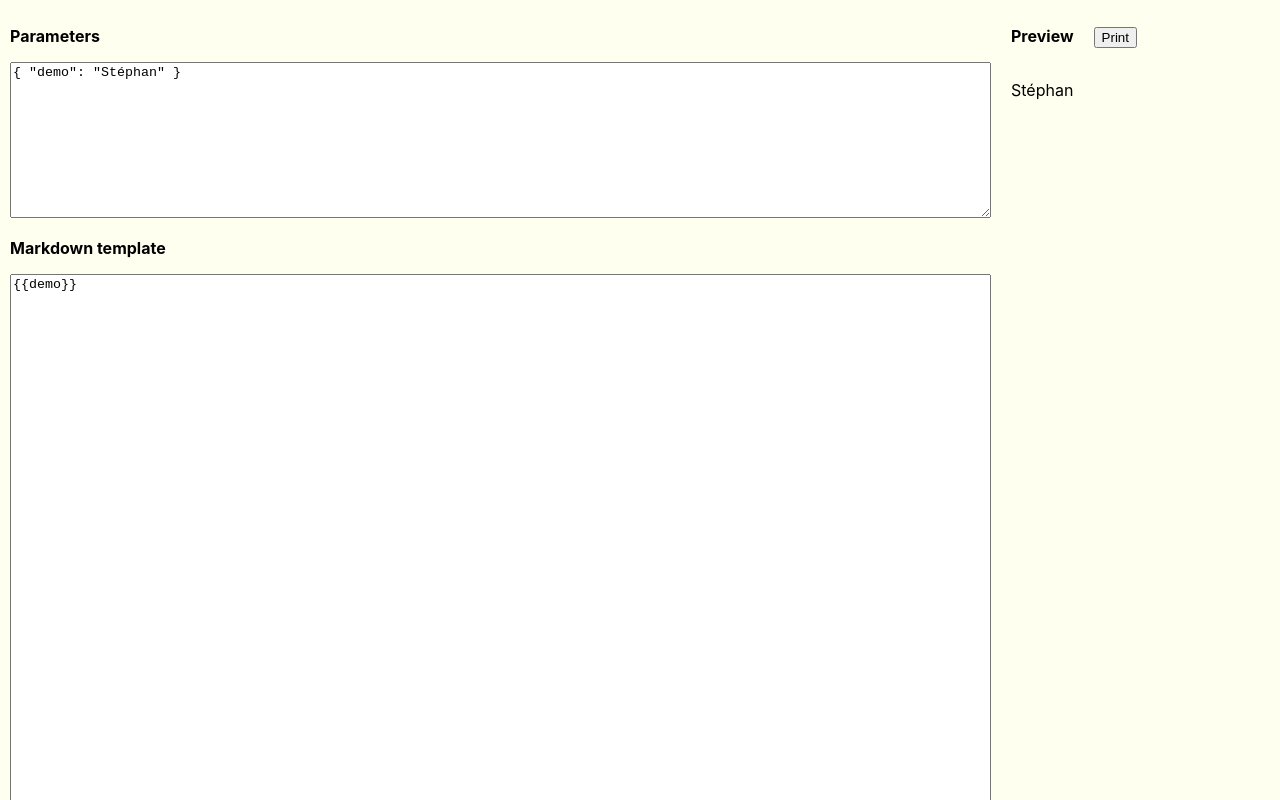
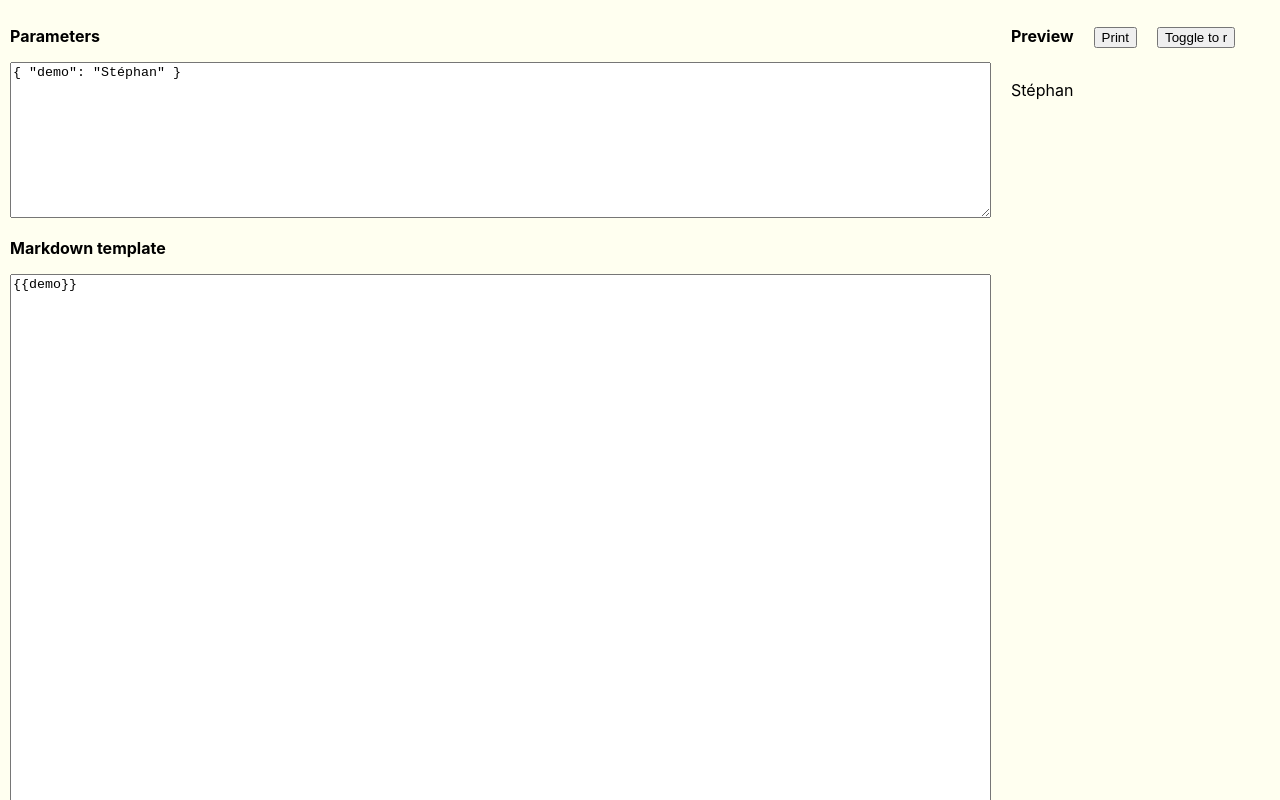
Before and after one commit to mestachs/checkl, a React (Create React App) app: page / in a window 1280 px wide. Shown: the top 800 px of the page. Built offline with nearby package versions, Linux system fonts and the light colour scheme; no server answers.

Commit message:
Allow to switch between modes

```diff
--- a/src/App.js
+++ b/src/App.js
@@ -134,6 +134,12 @@ function App() {
             >
               Print
             </button>
+            <button
+              style={{ marginLeft: "20px" }}
+              onClick={() => setMode(mode == "rw" ? "r" : "rw")}
+            >
+              Toggle to {mode == "rw" ? "r" : "rw"}
+            </button>
           </p>
           <div className={"checklist " + mode}>
             <ReactMarkdown remarkPlugins={[gfm]} children={renderedMarkdown} />
```
